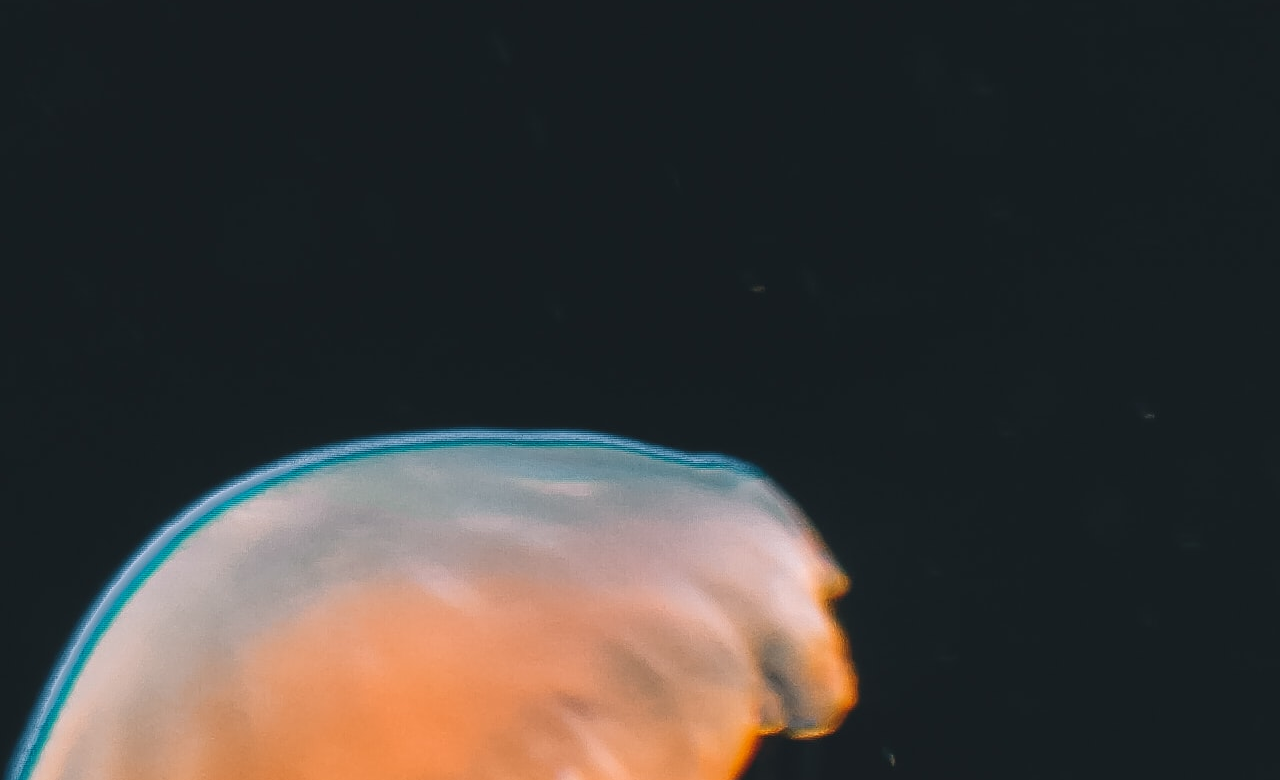
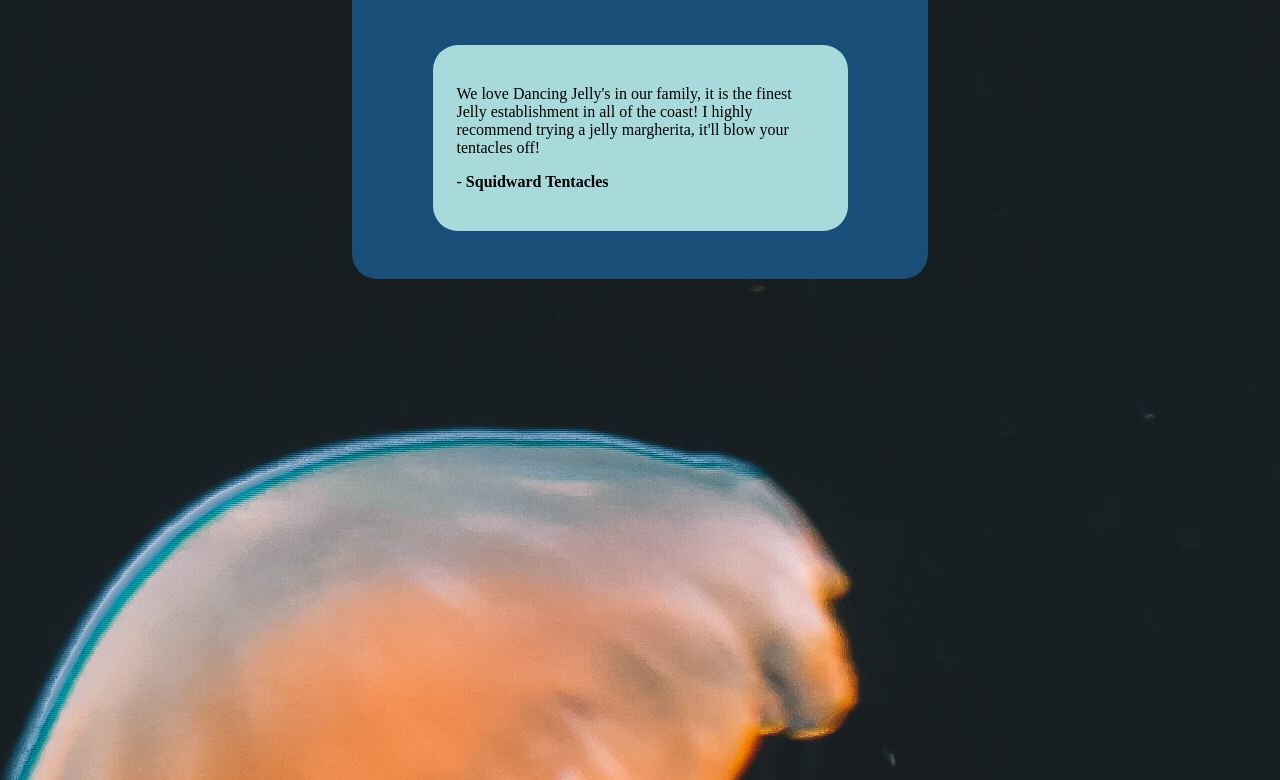
Before and after one commit to JustiniLinguini/resturaunt-page, a website built with webpack: page dist/index.html in a window 1280 px wide. Shown: the part 237-1017 px from the top of the page. Built offline with nearby package versions, Linux system fonts and the light colour scheme.

Commit message:
add card styling to main content

```diff
--- a/src/home.js
+++ b/src/home.js
@@ -12,6 +12,7 @@ function makeDiv(){
 }
 
 export default function homeCardComponent(){
+    //heading container
     const headingContainer = makeDiv('heading-container');
     const heading = document.createElement('h1');
     const jellyEmoji = document.createElement('img');
@@ -21,8 +22,27 @@ export default function homeCardComponent(){
     headingContainer.appendChild(heading);
     headingContainer.appendChild(jellyEmoji);
 
+    //card quote
+
+    const quote = document.createElement('p');
+    quote.textContent = `We love Dancing Jelly's in our family,
+    it is the finest Jelly establishment in all of the coast!
+    I highly recommend trying a jelly margherita, it'll blow
+    your tentacles off!`;
+    quote.classList.add('quote')
+
+    const author = document.createElement('p');
+    author.textContent = "- Squidward Tentacles";
+    author.classList.add('author');
+
+    const quoteCard = makeDiv('card');
+    quoteCard.appendChild(quote);
+    quoteCard.appendChild(author);
+
+
     const mainCard = makeDiv('main-card');
     mainCard.appendChild(headingContainer);
+    mainCard.appendChild(quoteCard);
 
     return mainCard;
 }
--- a/src/style.css
+++ b/src/style.css
@@ -1,8 +1,13 @@
 :root{
     --maincomponent: #184e77;
-    --cardwidth: max(450px, 70vw);
+    --cardwidth: max(450px, 45vw);
+    --cardcontentwidth: max(415px, 60%);
+    --accentcolor: #a8dadc;
+    --radius: 25px;
 }
-
+*{
+    box-sizing: border-box;
+}
 body{
     margin: 0px;
     overflow-x: hidden;
@@ -57,7 +62,16 @@ header{
     margin-top: 48px;
     background-color: var(--maincomponent);
     width: var(--cardwidth);
-    border-radius: 25px;
+    border-radius: var(--radius);
+    display: flex;
+    flex-direction: column;
+    align-items: center;
+    padding: 24px;
+}
+
+.main-card>*{
+    margin-top: 24px;
+    margin-bottom: 24px;
 }
 
 .heading-container{
@@ -65,6 +79,9 @@ header{
     align-items: center;
     justify-content: center;
     gap: 12px;
+    background-color: var(--accentcolor);
+    width: var(--cardcontentwidth);
+    border-radius: var(--radius);
 }
 
 .heading-container>h1{
@@ -75,3 +92,14 @@ header{
     width: 50px;
     height: 50px;
 }
+
+.card{
+    width: var(--cardcontentwidth);
+    background-color: var(--accentcolor);
+    border-radius: var(--radius);
+    padding: 24px;
+}
+
+.author{
+    font-weight: bold;
+}
```
Also changed, not shown: dist/main.js, 1 other file.
